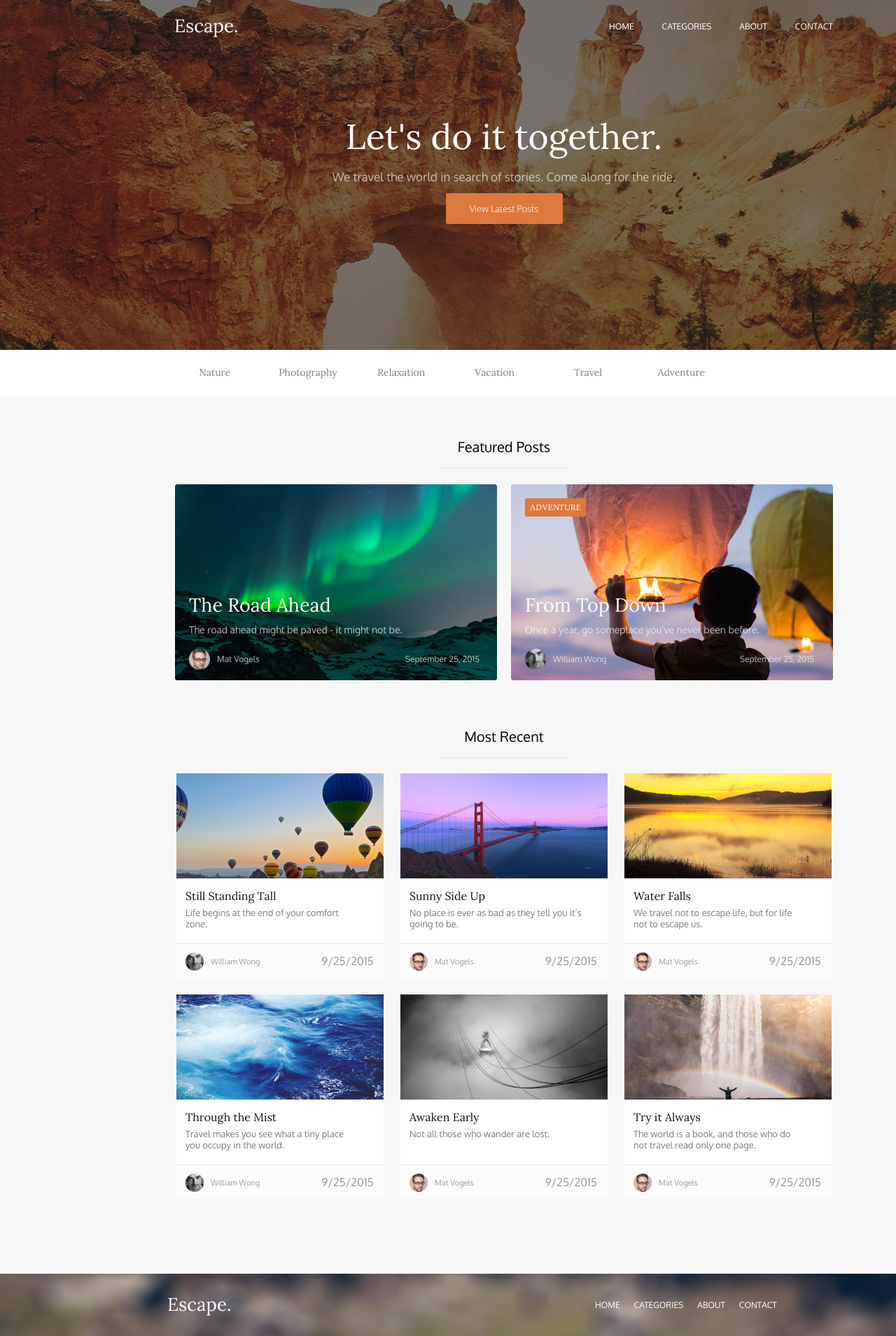
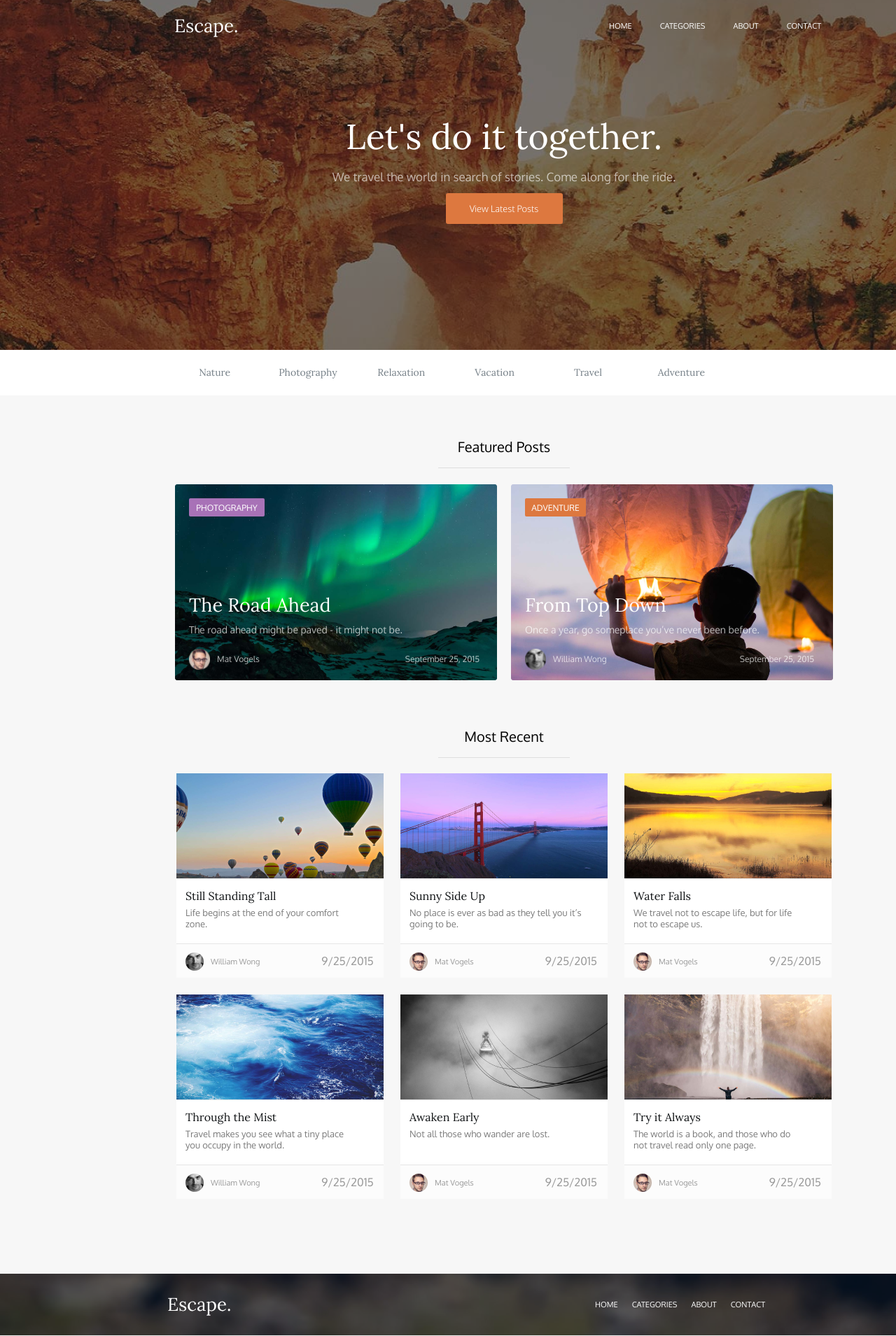
Before and after one commit to SmirnovAleksander/Web_develop, a PHP site: page / in a window 1280 px wide; the page is wider, and only the part inside the window is pictured. Shown: that part at 70% size. Run offline with PHP 8.4, Linux system fonts and the light colour scheme.

Commit message:
last commit

```diff
--- a/index.html
+++ b/index.html
@@ -16,11 +16,11 @@
                 <img src="./img/Escape.svg">
             </div>
             <nav>
-                <ul class="top-list">
-                    <li class="nav-title"><a href="#!">Home</a></li>
-                    <li class="nav-title"><a href="#!">Categories</a></li>
-                    <li class="nav-title"><a href="#!">About</a></li>
-                    <li class="nav-title"><a href="#!">Contact</a></li>
+                <ul class="top-list head-edit">
+                    <li><a href="#!">Home</a></li>
+                    <li><a href="#!">Categories</a></li>
+                    <li><a href="#!">About</a></li>
+                    <li><a href="#!">Contact</a></li>
                 </ul>
             </nav>
         </div>
@@ -75,11 +75,14 @@
                         <p class="big-card__title__under">
                             The road ahead might be paved - it might not be.
                         </p>
-                        <div class="big-card__footer_conteiner">
+                        <div class="big-card__footer__conteiner">
                             <img class="big-card-img" src="./img/Cards/IMAGEMen1.png">
                             <p class="big-card-name">Mat Vogels</p>
                             <p class="big-card-date date-edit1">September 25, 2015</p>
                         </div>
+                    </div>
+                    <div class="big-card-button btn1">
+                        <p>Photography</p>
                     </div>
                 </div>
             </div>
@@ -91,22 +94,22 @@
                         <p class="big-card__title__under">
                             Once a year, go someplace you’ve never been before.
                         </p>
-                        <div class="big-card__footer_conteiner">
+                        <div class="big-card__footer__conteiner">
                                 <img class="big-card-img" src="./img/Cards/IMAGEMen2.png">
                                 <p class="big-card-name">William Wong</p>
                                 <p class="big-card-date date-edit2">September 25, 2015</p>
                         </div>
                     </div>
-                    <div class="adventure-button">
+                    <div class="big-card-button btn2">
                         <p>Adventure</p>
                     </div>
                 </div>
             </div>
         </div>
         <div class="main-cards__conteiner2">
-            <div class="most-recent_conteiner">
+            <div class="most-recent__conteiner">
                 <div class="most-recent_conteiner__title">
-                    <p class="most-recent__title">Most Recent</p>
+                    <p>Most Recent</p>
                     <div class="line"></div>
                 </div>
             </div>
@@ -223,11 +226,11 @@
                 <img src="./img/Escape.svg">
             </div>
             <nav>
-                <ul class="top-list">
-                    <li class="nav-title__foot"><a href="#!">Home</a></li>
-                    <li class="nav-title__foot"><a href="#!">Categories</a></li>
-                    <li class="nav-title__foot"><a href="#!">About</a></li>
-                    <li class="nav-title__foot"><a href="#!">Contact</a></li>
+                <ul class="top-list foot-edit">
+                    <li><a href="#!">Home</a></li>
+                    <li><a href="#!">Categories</a></li>
+                    <li><a href="#!">About</a></li>
+                    <li><a href="#!">Contact</a></li>
                 </ul>
             </nav>
         </div>
--- a/style.css
+++ b/style.css
@@ -32,14 +32,21 @@ header{
     display: flex;
 }
 
-.nav-title {
-    font-family: 'Oxygen', serif;
-    font-size: 12px;
-    margin: 15px 20px;
+.top-list li {
     cursor: pointer;
     text-transform: uppercase;
+    font-family: Oxygen;
+    font-size: 11px;
+    font-weight: 400;
+    color: rgba(255, 255, 255, 0.6);
 }
 
+.foot-edit li{
+    margin: 15px 10px;
+}
+.head-edit li{
+    margin: 15px 20px;
+}
 a {
     color: #FFFFFF;
     text-decoration: none;
@@ -119,9 +126,9 @@ a {
 
 /* Footer */
 footer {
-    height: 89px;
-    background-image: url('./img/Footer.png');
-    display: block;
+    background: url(./img/Footer.png)
+    rgba(35, 47, 56, 0.6);
+    background-blend-mode: multiply;
 }
 
 .footer-conteiner {
@@ -135,11 +142,12 @@ footer {
 
 .nav-title__foot {
     font-family: 'Oxygen', serif;
-    font-size: 12px;
+    font-size: 11px;
     margin: 15px 10px;
     cursor: pointer;
     text-transform: uppercase;
     color: rgba(255, 255, 255, 0.6);
+    font-weight: 400;
 }
 
 /* Main Cards */
@@ -191,7 +199,7 @@ footer {
     position: relative;
 }
 
-.feature-posts__title {
+.feature-posts__conteiner__title p{
     font-family: 'Oxygen', sans-serif;
     font-size: 20px;
     margin-top: 0px;
@@ -217,7 +225,7 @@ footer {
     position: relative;
 }
 
-.most-recent__title {
+.most-recent_conteiner__title p {
     font-family: 'Oxygen', sans-serif;
     font-size: 20px;
     margin-top: 0px;
@@ -261,7 +269,7 @@ footer {
     margin-left: 20px;
 }
 
-.big-card__footer_conteiner {
+.big-card__footer__conteiner {
     width: 420px;
     height: 35px;
     /* background-color: darkmagenta; */
@@ -273,11 +281,11 @@ footer {
 
 /* Big Card under */
 
-.big-card__footer_conteiner .big-card-img {
+.big-card__footer__conteiner .big-card-img {
     margin-top: 5px;
 }
 
-.big-card__footer_conteiner .big-card-name {
+.big-card__footer__conteiner .big-card-name {
     font-family: 'Oxygen', serif;
     margin-left: 10px;
     margin-top: 12px;
@@ -285,7 +293,7 @@ footer {
     color: rgba(255, 255, 255, 0.7);
 }
 
-.big-card__footer_conteiner .big-card-date {
+.big-card__footer__conteiner .big-card-date {
     font-family: 'Oxygen', serif;
     margin-top: 12px;
     font-size: 12px;
@@ -302,11 +310,9 @@ footer {
     margin-left: 190px;
 }
 
-/* Adventure button */
-.adventure-button {
-    width: 87px;
+/* big-card button */
+.big-card-button {
     height: 26px;
-    background-color: #DD783F;
     position: absolute;
     top: 20px;
     left: 20px;
@@ -315,16 +321,30 @@ footer {
     justify-content: center;
 }
 
-.adventure-button p {
+.big-card-button p {
     text-transform: uppercase;
     color: #FFFFFF;
     font-size: 12px;
-    font-weight: 300;
+    font-weight: 400;
     display: flex;
     align-items: center;
     justify-content: center;
+    font-family: Oxygen;
+
+
 }
 
+/* Edit btn  */
+
+.btn1 {
+    width: 108px;
+    background-color: #A872B7;
+}
+
+.btn2 {
+    width: 87px;
+    background-color: #DD783F;
+}
 
 /* Most recent cards conteoiner */
 
@@ -362,13 +382,13 @@ footer {
     background-color: #E5E5E5;
 }
 
-.card-title-conteiner {
+.card-title {
     width: 296px;
     height: 92px;
     background-color: #FFFFFF;
 }
 
-.card-title {
+.card-title__name {
     margin: 0;
     font-family: 'Lora', serif;
     font-size: 16px;
@@ -377,7 +397,7 @@ footer {
     padding-top: 14px;
 }
 
-.card-title-under {
+.card-title__description {
     font-size: 13px;
     margin-top: 6px;
     margin-bottom: 0;
```
Also changed, not shown: other parts of index.html (+19 -19 lines).
